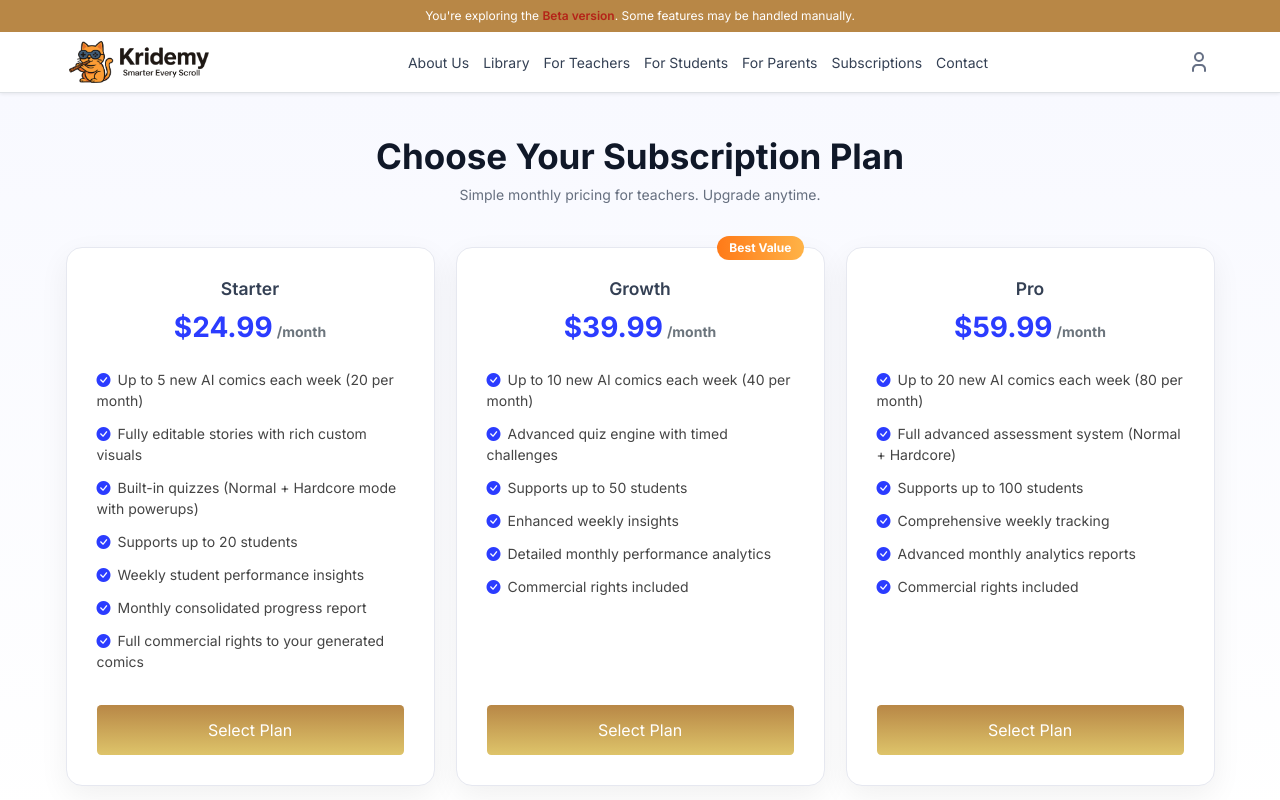
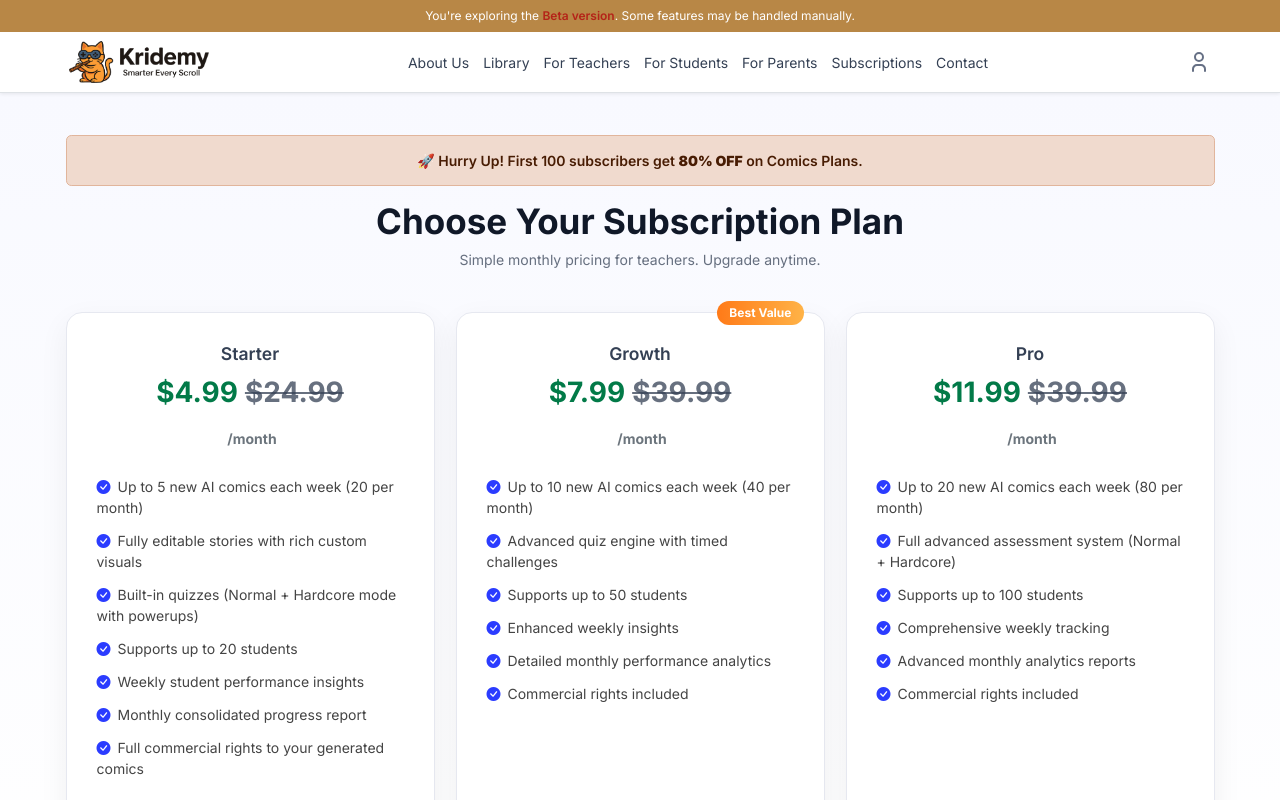
Before and after one commit to spchaudhari17/comics_frontend, a React (Create React App) app: page /subscriptions-plan in a window 1280 px wide. Shown: the top 800 px of the page. Built offline with nearby package versions, Linux system fonts and the light colour scheme.

Commit message:
changes the price

```diff
--- a/src/pages/MyAccount/MySubscription.jsx
+++ b/src/pages/MyAccount/MySubscription.jsx
@@ -4,8 +4,8 @@ import API from "../../API";
 
 const PRICE_PLAN_MAP = {
   // Bundle Plans
-  price_1T6wmqKGzJOFnjXyBIZOJshc: "Starter",
-  price_1T6wnaKGzJOFnjXyp4bSkk8m: "Growth",
+  price_1T7C1lKGzJOFnjXyBzb0fvZ6: "Starter",
+  price_1T7C28KGzJOFnjXyfdAo2ToJ: "Growth",
   price_1T6wnnKGzJOFnjXytLtCaPg3: "Pro",
 
   // Dashboard Plans
--- a/src/pages/subscriptions/SubscriptionPlans.js
+++ b/src/pages/subscriptions/SubscriptionPlans.js
@@ -6,10 +6,60 @@ import { useNavigate } from "react-router-dom";
 import { Modal, Spinner } from "react-bootstrap";
 
 
+// const plans = [
+//     {
+//         name: "Starter",
+//         price: "$24.99",
+//         duration: "/month",
+//         badge: null,
+//         features: [
+//             "Up to 5 new AI comics each week (20 per month)",
+//             "Fully editable stories with rich custom visuals",
+//             "Built-in quizzes (Normal + Hardcore mode with powerups)",
+//             "Supports up to 20 students",
+//             "Weekly student performance insights",
+//             "Monthly consolidated progress report",
+//             "Full commercial rights to your generated comics",
+//         ],
+//         priceId: "price_1T6wmqKGzJOFnjXyBIZOJshc",
+//     },
+//     {
+//         name: "Growth",
+//         price: "$39.99",
+//         duration: "/month",
+//         badge: "Best Value",
+//         features: [
+//             "Up to 10 new AI comics each week (40 per month)",
+//             "Advanced quiz engine with timed challenges",
+//             "Supports up to 50 students",
+//             "Enhanced weekly insights",
+//             "Detailed monthly performance analytics",
+//             "Commercial rights included",
+//         ],
+//         priceId: "price_1T6wnaKGzJOFnjXyp4bSkk8m",
+//     },
+//     {
+//         name: "Pro",
+//         price: "$59.99",
+//         duration: "/month",
+//         badge: null,
+//         features: [
+//             "Up to 20 new AI comics each week (80 per month)",
+//             "Full advanced assessment system (Normal + Hardcore)",
+//             "Supports up to 100 students",
+//             "Comprehensive weekly tracking",
+//             "Advanced monthly analytics reports",
+//             "Commercial rights included",
+//         ],
+//         priceId: "price_1T6wnnKGzJOFnjXytLtCaPg3",
+//     },
+// ];
+
 const plans = [
     {
         name: "Starter",
-        price: "$24.99",
+        price: "$4.99",
+        originalPrice: "$24.99",
         duration: "/month",
         badge: null,
         features: [
@@ -21,11 +71,12 @@ const plans = [
             "Monthly consolidated progress report",
             "Full commercial rights to your generated comics",
         ],
-        priceId: "price_1T6wmqKGzJOFnjXyBIZOJshc",
+        priceId: "price_1T7C1lKGzJOFnjXyBzb0fvZ6",
     },
     {
         name: "Growth",
-        price: "$39.99",
+        price: "$7.99",
+        originalPrice: "$39.99",
         duration: "/month",
         badge: "Best Value",
         features: [
@@ -36,11 +87,12 @@ const plans = [
             "Detailed monthly performance analytics",
             "Commercial rights included",
         ],
-        priceId: "price_1T6wnaKGzJOFnjXyp4bSkk8m",
+        priceId: "price_1T7C28KGzJOFnjXyfdAo2ToJ",
     },
     {
         name: "Pro",
-        price: "$59.99",
+        price: "$11.99",
+        originalPrice: "$39.99",
         duration: "/month",
         badge: null,
         features: [
@@ -242,6 +294,13 @@ const SubscriptionPlans = () => {
                         </div>
                     )}
 
+                    <div className="text-center mb-3">
+                        <div className="alert alert-warning fw-semibold">
+                            🚀 Hurry Up! First 100 subscribers get <strong>80% OFF</strong> on Comics Plans.
+                        </div>
+                    </div>
+
+
                     <div className="text-center mb-5">
                         <div className="section-heading mb-2">
                             Choose Your Subscription Plan
@@ -261,8 +320,27 @@ const SubscriptionPlans = () => {
 
                                     <div className="plan-header text-center mb-4">
                                         <h5 className="fw-semibold mb-2">{plan.name}</h5>
+                                        {/* <div className="plan-price">
+                                            <span className="price">{plan.price}</span>
+                                            <span className="duration">{plan.duration}</span>
+                                        </div> */}
+
                                         <div className="plan-price">
-                                            <span className="price">{plan.price}</span>
+                                            <div className="d-flex justify-content-center align-items-center gap-2">
+
+                                                <span className="price text-success fw-bold">
+                                                    {plan.price}
+                                                </span>
+
+                                                {plan.originalPrice && (
+                                                    <span className="text-muted text-decoration-line-through">
+                                                        {plan.originalPrice}
+                                                    </span>
+                                                )}
+
+
+                                            </div>
+
                                             <span className="duration">{plan.duration}</span>
                                         </div>
                                     </div>
```
